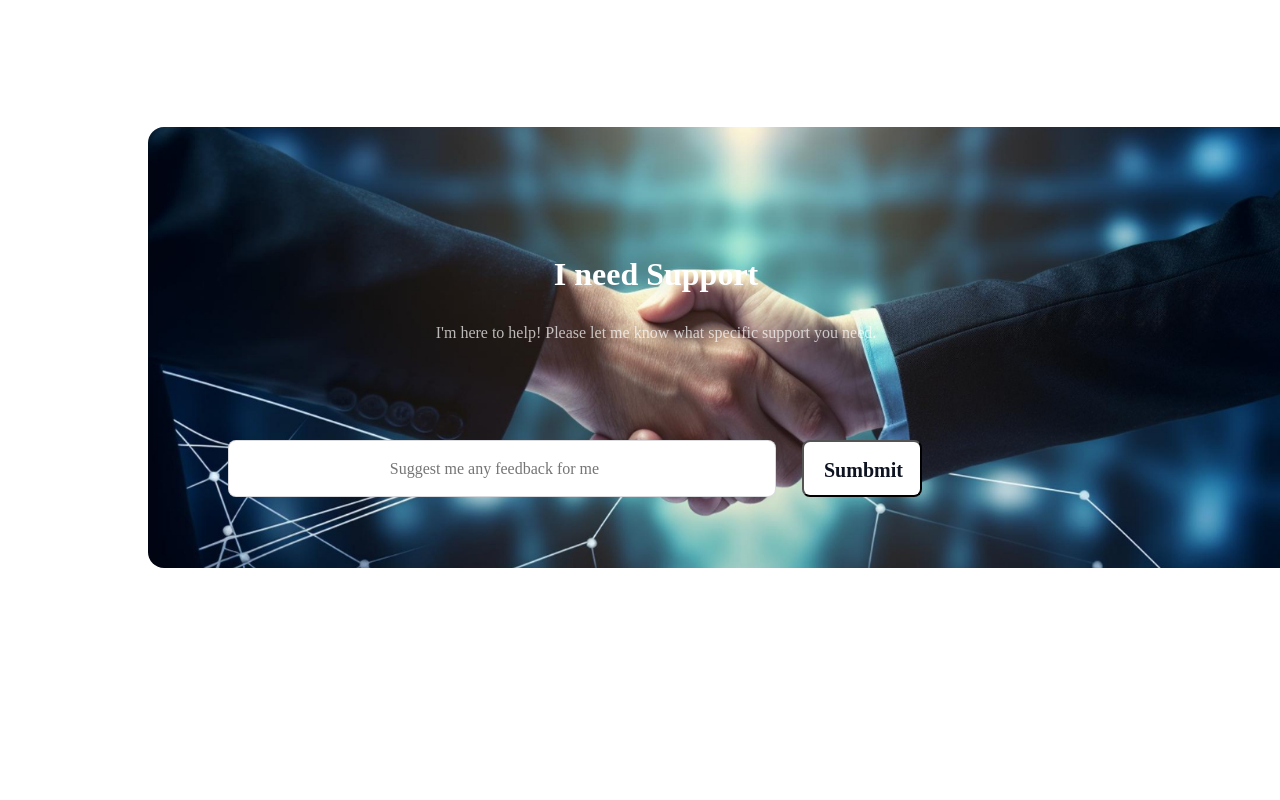
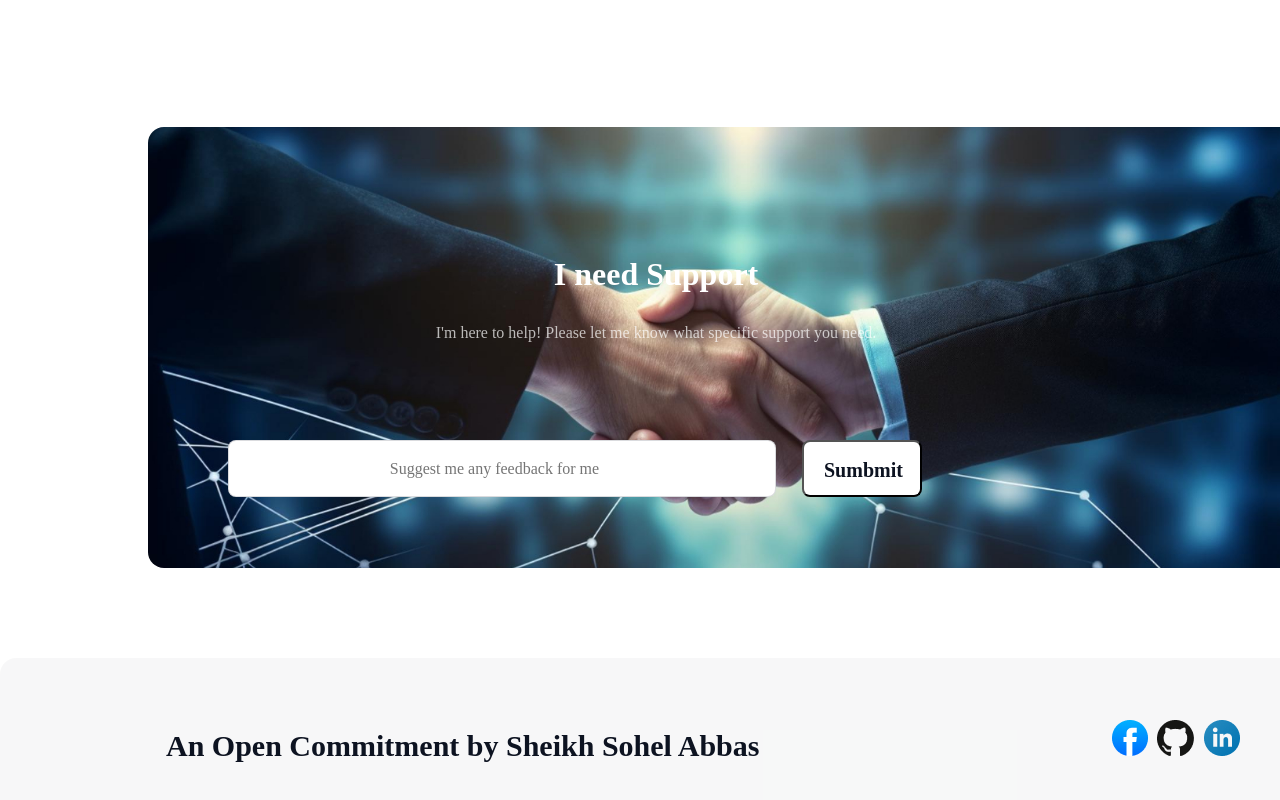
Before and after one commit to SheikhSohelAbbas/Assignment-1, a plain HTML site: page index.html in a window 1280 px wide. Shown: the part 4097-4897 px from the top of the page. Before the commit the page ends 4755 px from the top, so only its background shows below. Drawn offline with Linux system fonts and the light colour scheme; a web font is replaced by a local one.

Commit message:
added an footer

```diff
--- a/index.html
+++ b/index.html
@@ -110,8 +110,8 @@
                 </div>
             </section>
             <!-- My Current Target section -->
-                <!-- Support section -->
 
+            <!-- Support section start -->
             <section class="support-container">
                 <div class="support-content">
                     <div class="support-text-content">
@@ -122,13 +122,20 @@
                         <input class="search" type="search" name="" id="" placeholder="Suggest me any feedback for me">
                         <input class="submit" type="submit" value="Sumbmit">
                     </div>
-
                 </div>
             </section>
+            <!-- Support section end -->
 
     </main>
-    <footer>
-
+    <footer class="footer-container">
+        <div class="footer-text-content">
+            <h2>An Open Commitment by Sheikh Sohel Abbas</h>
+        </div>
+        <div class="footer-social-content">
+            <img src="assets/facebook.png" alt="">
+            <img src="assets/github.png" alt="">
+            <img src="assets/linkedin-icon 1.png" alt="">
+        </div>
     </footer>
 </body>
 </html>
--- a/styles/style.css
+++ b/styles/style.css
@@ -592,3 +592,26 @@ header{
     text-align: center;
     margin: 0px 10px;
 }
+
+/* footer section styles  */
+
+.footer-container{
+    width: 1090px;
+    height: 100px;
+    padding: 32px 150px 32px 150px;
+    border-radius: 16px;
+    background: rgba(13, 19, 33, 0.03);
+    display: flex;
+    flex-direction: row;
+    justify-content:space-between;
+    align-items:center;
+}
+.footer-text-content{
+    height: 23px;
+    margin: 0px 16px;
+    color: rgb(13, 19, 33);
+    font-family: Azeret Mono;
+    font-size: 20px;
+    font-weight: 600;
+    text-align: center;
+}
```
